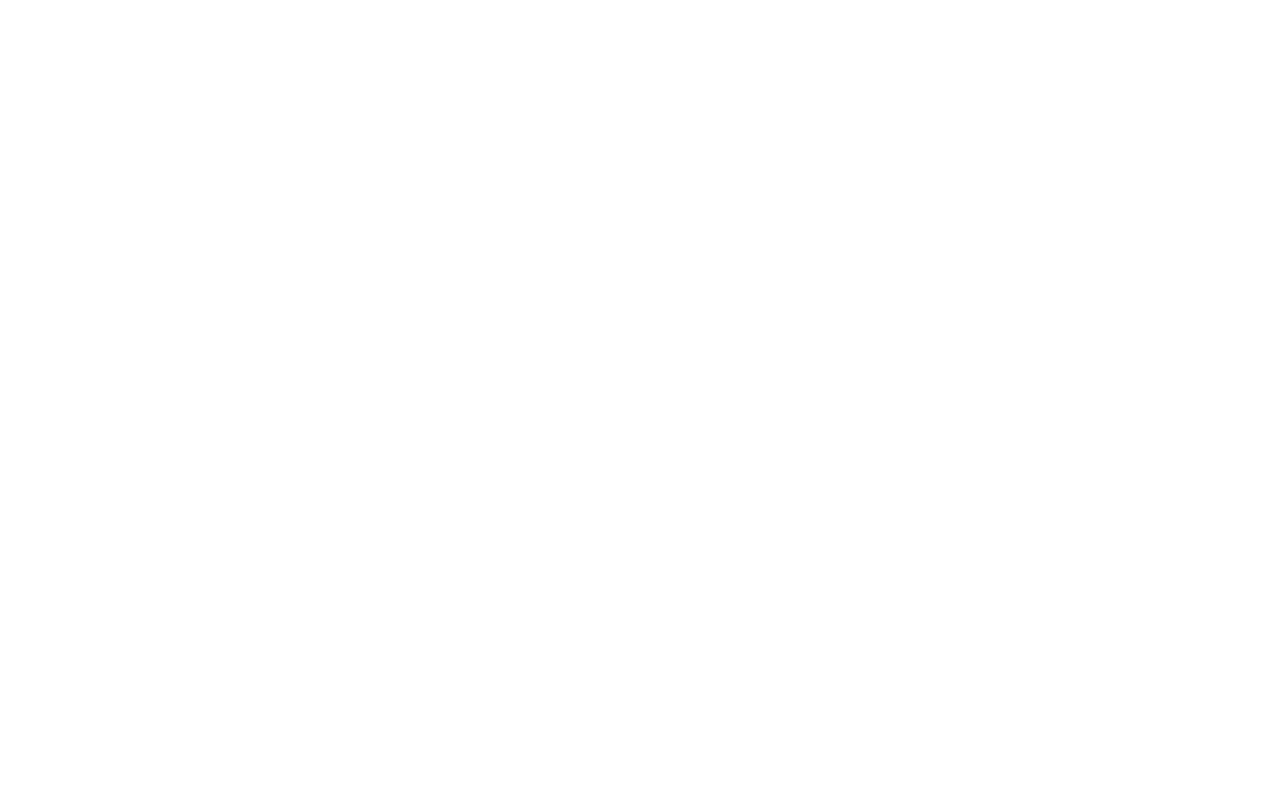
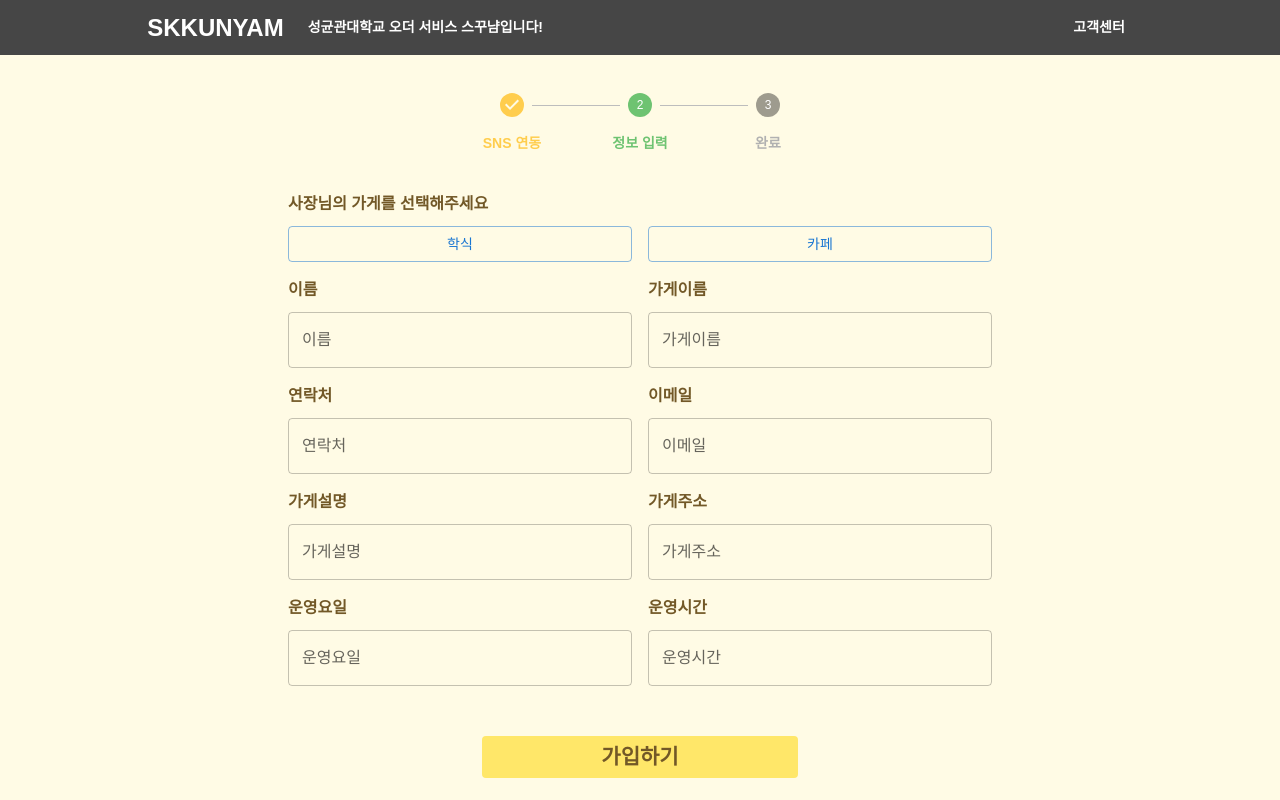
Before and after one commit to SKKUD/skkunyam-admin-frontend, a React (Create React App) app in the folder frontend/: page /signup in a window 1280 px wide. Before the commit this address had no page. Built offline with nearby package versions, Linux system fonts and the light colour scheme.

Commit message:
feat(auth): 단계별 회원가입 틀 구현, step2 디테일 보완 필요

```diff
--- a/frontend/src/App.js
+++ b/frontend/src/App.js
@@ -1,12 +1,8 @@
-import React, {useEffect, useState} from "react";
-import {
-  BrowserRouter as Router,
-  Route,
-  Routes,
-  Navigate,
-} from "react-router-dom";
+import React, { useEffect, useState } from "react";
+import { BrowserRouter as Router, Route, Routes } from "react-router-dom";
 import { createTheme, ThemeProvider } from "@mui/material/styles";
-import Login from "./pages/Login";
+import Auth from "./pages/Auth";
+import SignUp from "./pages/SignUp";
 import Home from "./pages/Home";
 
 const theme = createTheme({
@@ -23,14 +19,14 @@
 const App = () => {
   const [isLogin, setIsLogin] = useState(false);
 
-
   return (
     <ThemeProvider theme={theme}>
       <Router>
         <div style={{ overflow: "hidden", height: "100vh", width: "100vw" }}>
           <Routes>
-              <Route path="/" element={<Home isLogin={isLogin} />} />
-              <Route path="/login" element={<Login setIsLogin={setIsLogin} />} />
+            <Route path="/" element={<Home isLogin={isLogin} />} />
+            <Route path="/auth" element={<Auth setIsLogin={setIsLogin} />} />
+            <Route path="/signup" element={<SignUp setIsLogin={setIsLogin}/>} />
           </Routes>
         </div>
       </Router>
--- /dev/null
+++ b/frontend/src/components/auth/FinishSignUp.js
@@ -0,0 +1,38 @@
+import { Grid, Typography } from '@mui/material';
+import StepIndicator from './StepIndicator';
+import { useNavigate } from 'react-router-dom';
+
+const FinishSignUp = ({step, setIsLogin}) => {
+    const navigate = useNavigate();
+
+    const handleBtnClick = () => {
+        navigate('/');
+        setIsLogin(true);
+    }
+
+    return (
+        <>
+
+            <Grid sx={{ mt: "55px", width: "100%", backgroundColor: "rgba(255, 205, 77, 1)", height: "35%" }}>
+                <h1 style={{ textAlign: "center", color: "#fff" }}>이미지 추가 예정</h1>
+            </Grid>
+
+            <Grid sx={{ width: "100%", p: '3% 35%' }}>
+                <StepIndicator step={step} />
+            </Grid>
+
+            <Grid sx={{ width: "100%", justifyContent: "center", textAlign: "center" }}>
+                <Typography sx={{ color: "rgba(70, 70, 70, 1)", fontWeight: 700, fontSize: 32, lineHeight: "42px" }}>
+                가입이 완료되었습니다!
+                </Typography>
+                <Typography sx={{ color: "rgba(70, 70, 70, 1)", m: "15px 0 25px", fontSize: 18 }}>
+                스꾸냠에서 받은 오더와 매출 관리를 도와드릴게요
+                </Typography>
+
+                <button onClick={handleBtnClick} style={{margin: 25, border: 0, padding: 10, borderRadius: 4, fontSize: '21px', lineHeight: '22px', fontWeight: 700, backgroundColor: 'rgba(255, 231, 105, 1)', color: 'rgba(114, 88, 39, 1)', width: '30%', maxWidth: 586}}>가게 관리하러 가기</button>
+            </Grid>
+        </>
+    )
+}
+
+export default FinishSignUp;
--- /dev/null
+++ b/frontend/src/components/auth/SignUpForm.js
@@ -0,0 +1,56 @@
+import React from 'react';
+import { Grid, Typography, Button, TextField } from '@mui/material';
+import StepIndicator from './StepIndicator';
+
+const FormField = ({ label, id }) => (
+    <Grid item xs={6}>
+      <Typography
+        sx={{
+          color: "rgba(114, 88, 39, 1)",
+          fontWeight: 700,
+          fontSize: 16,
+          pb: "10px",
+        }}
+      >
+        {label}
+      </Typography>
+      <TextField label={label} fullWidth id={id} />
+    </Grid>
+);
+
+
+const SignUpForm = ({step, setStep}) => {
+    return (
+        <>
+            <Grid sx={{ mt: "55px", width: "100%", p: '3% 35%' }}>
+                <StepIndicator step={step} />
+            </Grid>
+
+            <Grid sx={{ width: "55%", justifyContent: "center", textAlign: "center", margin: 'auto' }}>
+                <Grid container spacing={2} textAlign="left" alignItems="center" justifyContent="center">
+                    <Grid item xs={12}>
+                        <Typography sx={{ color: "rgba(114, 88, 39, 1)", fontWeight: 700, fontSize: 16, pb: '10px' }}>사장님의 가게를 선택해주세요</Typography>
+                        <Grid item sx={{display: 'flex', flexDirection: 'row', gap: 2}}>
+                            <Button variant="outlined" fullWidth>학식</Button>
+                            <Button variant="outlined" fullWidth>카페</Button>
+                        </Grid>
+                    </Grid>
+
+                    <FormField label="이름" id="name" />
+                    <FormField label="가게이름" id="storeName" />
+                    <FormField label="연락처" id="contact" />
+                    <FormField label="이메일" id="email" />
+                    <FormField label="가게설명" id="description" />
+                    <FormField label="가게주소" id="address" />
+                    <FormField label="운영요일" id="businessDays" />
+                    <FormField label="운영시간" id="businessHours" />
+                </Grid>
+
+                <button onClick={()=>setStep(3)} style={{margin: 50, border: 0, padding: 10, borderRadius: 4, fontSize: '21px', lineHeight: '22px', fontWeight: 700, backgroundColor: 'rgba(255, 231, 105, 1)', color: 'rgba(114, 88, 39, 1)', width: '45%'}}>가입하기</button>
+            </Grid>
+        </>
+    )
+
+}
+
+export default SignUpForm;
--- /dev/null
+++ b/frontend/src/components/auth/StepIndicator.js
@@ -0,0 +1,38 @@
+import React from "react";
+import Box from "@mui/material/Box";
+import Stepper from "@mui/material/Stepper";
+import Step from "@mui/material/Step";
+import StepLabel from "@mui/material/StepLabel";
+
+const steps = ["SNS 연동", "정보 입력", "완료"];
+
+const StepIndicator = ({ step }) => {
+  return (
+    <Box sx={{ width: "100%" }}>
+      <Stepper activeStep={step - 1} alternativeLabel>
+        {steps.map((label, index) => (
+          <Step
+            key={label}
+            sx={{
+              "& .MuiStepLabel-label.MuiStepLabel-alternativeLabel": {
+                color: "rgba(177, 177, 177, 1)",
+                fontWeight: 700,
+              },
+              "& .MuiStepLabel-root .Mui-completed": {
+                color: "rgba(255, 205, 77, 1)",
+              },
+
+              "& .MuiStepLabel-root .Mui-active ": {
+                color: "rgba(110, 195, 113, 1)",
+              },
+            }}
+          >
+            <StepLabel>{label}</StepLabel>
+          </Step>
+        ))}
+      </Stepper>
+    </Box>
+  );
+};
+
+export default StepIndicator;
--- a/frontend/src/pages/Login.js
+++ b/frontend/src/pages/Auth.js
@@ -3,7 +3,7 @@
 import { Grid, Typography, Button } from "@mui/material";
 import { useNavigate } from "react-router-dom";
 
-const Login = ({ setIsLogin }) => {
+const Auth = ({ setIsLogin }) => {
   const navigate = useNavigate();
 
   const commonButtonStyles = {
@@ -18,19 +18,19 @@
 
   const handleLogin = () => {
     setIsLogin(true);
-    navigate("/");
+    navigate("/signup");
   };
 
   return (
     <Grid container sx={{ backgroundColor: "rgba(255, 251, 229, 1)", height: "100vh" }}>
       <Header isLogin={false} />
 
-      <Grid sx={{ mt: "55px", width: "100%", backgroundColor: "rgba(255, 205, 77, 1)", height: "33%" }}>
+      <Grid sx={{ mt: "55px", width: "100%", backgroundColor: "rgba(255, 205, 77, 1)", height: "35%" }}>
         <h1 style={{ textAlign: "center", color: "#fff" }}>이미지 추가 예정</h1>
       </Grid>
 
       <Grid sx={{ width: "100%", justifyContent: "center", textAlign: "center" }}>
-        <Typography sx={{ color: "rgba(70, 70, 70, 1)", fontWeight: 700, fontSize: 34, lineHeight: "44px" }}>
+        <Typography sx={{ color: "rgba(70, 70, 70, 1)", fontWeight: 700, fontSize: 32, lineHeight: "42px" }}>
           안녕하세요 관리자님!<br />스꾸냠 관리하기입니다!
         </Typography>
         <Typography sx={{ color: "rgba(70, 70, 70, 1)", m: "15px 0 25px", fontSize: 18 }}>
@@ -39,13 +39,13 @@
 
         <div style={{ display: "flex", flexDirection: "column", width: "22%", margin: "auto" }}>
           <button onClick={handleLogin} style={{ ...commonButtonStyles, backgroundColor: "rgba(255, 205, 77, 1)" }}>
-            카카오 로그인
+            카카오로 시작하기
           </button>
           <button onClick={handleLogin} style={{ ...commonButtonStyles, backgroundColor: "rgba(238, 238, 238, 1)", color: "rgba(85, 85, 85, 1)" }}>
-            구글 로그인
+            구글로 시작하기
           </button>
           <button onClick={handleLogin} style={{ ...commonButtonStyles, backgroundColor: "rgba(34, 34, 34, 1)" }}>
-            애플계정 로그인
+            애플계정으로 시작하기
           </button>
 
           <Button sx={{ color: "rgba(0, 0, 0, 0.5)", backgroundColor: "transparent", mt: "15px", fontWeight: 400 }}>
@@ -57,4 +57,4 @@
   );
 };
 
-export default Login;
+export default Auth;
--- a/frontend/src/pages/Home.js
+++ b/frontend/src/pages/Home.js
@@ -7,7 +7,7 @@
 
 const Home = ({ isLogin }) => {
   if (!isLogin) {
-    return <Navigate to="/login" />;
+    return <Navigate to="/auth" />;
   }
 
   return (
--- /dev/null
+++ b/frontend/src/pages/SignUp.js
@@ -0,0 +1,27 @@
+import React, {useState} from "react";
+import { Button, Grid, TextField, Typography } from "@mui/material";
+import Header from "../components/Header";
+import StepIndicator from "../components/auth/StepIndicator";
+import SignUpForm from "../components/auth/SignUpForm";
+import FinishSignUp from "../components/auth/FinishSignUp";
+
+const SignUp = ({setIsLogin}) => {
+    const [step, setStep] = useState(2);
+
+  return (
+    <Grid container sx={{ backgroundColor: "rgba(255, 251, 229, 1)", height: "100vh", overflow: 'scroll'  }}>
+        <Header isLogin={false} />
+
+        {
+            step === 2 ?
+            <SignUpForm step={step} setStep={setStep}/>
+            : (
+                step === 3 &&
+                <FinishSignUp step={step} setIsLogin={setIsLogin}/>
+            )
+        }
+    </Grid>
+  );
+};
+
+export default SignUp;
```
